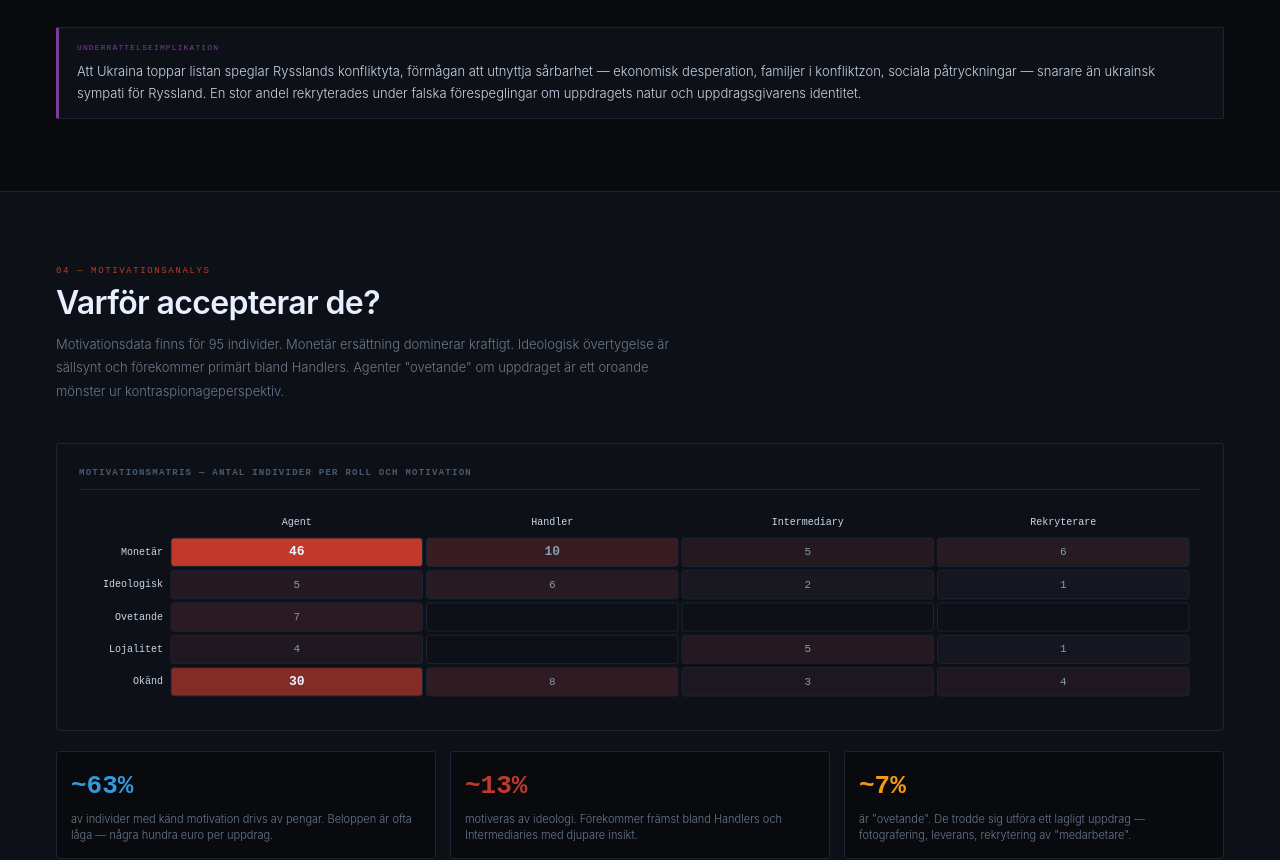
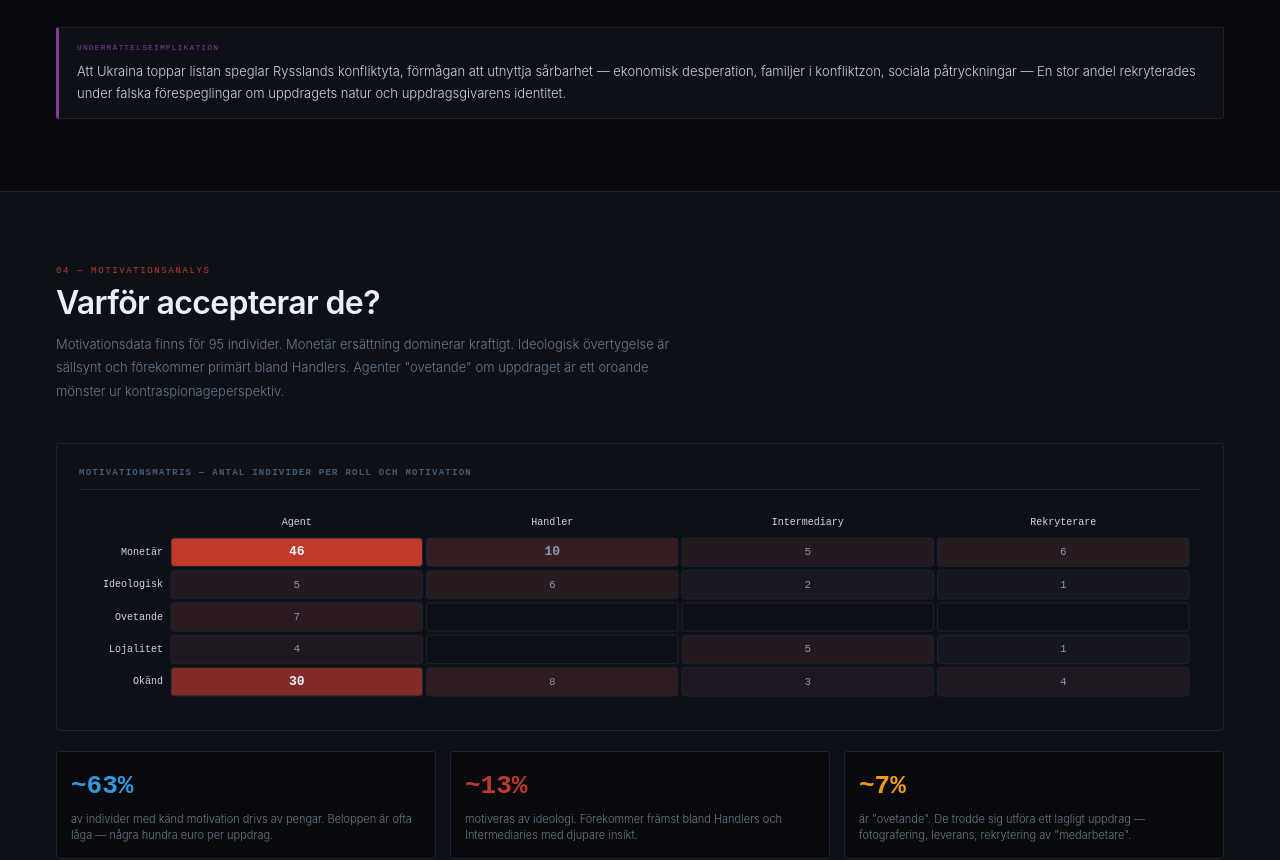
Before and after one commit to veckobrevskartan/russias-low-level-agents-in-europe, a plain HTML site: page index.html in a window 1280 px wide. Shown: the part 4239-5099 px from the top of the page. Drawn offline with Linux system fonts and the light colour scheme.

Commit message:
Update index.html

```diff
--- a/index.html
+++ b/index.html
@@ -284,7 +284,7 @@ footer{padding:40px 56px;background:var(--surface);border-top:1px solid var(--bo
 
   <div class="insight p">
     <div class="insight-lbl">Underrättelseimplikation</div>
-    <div class="insight-txt">Att Ukraina toppar listan speglar Rysslands konfliktyta, förmågan att utnyttja sårbarhet &mdash; ekonomisk desperation, familjer i konfliktzon, sociala påtryckningar &mdash; snarare än ukrainsk sympati för Ryssland. En stor andel rekryterades under falska förespeglingar om uppdragets natur och uppdragsgivarens identitet.</div>
+    <div class="insight-txt">Att Ukraina toppar listan speglar Rysslands konfliktyta, förmågan att utnyttja sårbarhet &mdash; ekonomisk desperation, familjer i konfliktzon, sociala påtryckningar &mdash; En stor andel rekryterades under falska förespeglingar om uppdragets natur och uppdragsgivarens identitet.</div>
   </div>
 </section>
 
```
